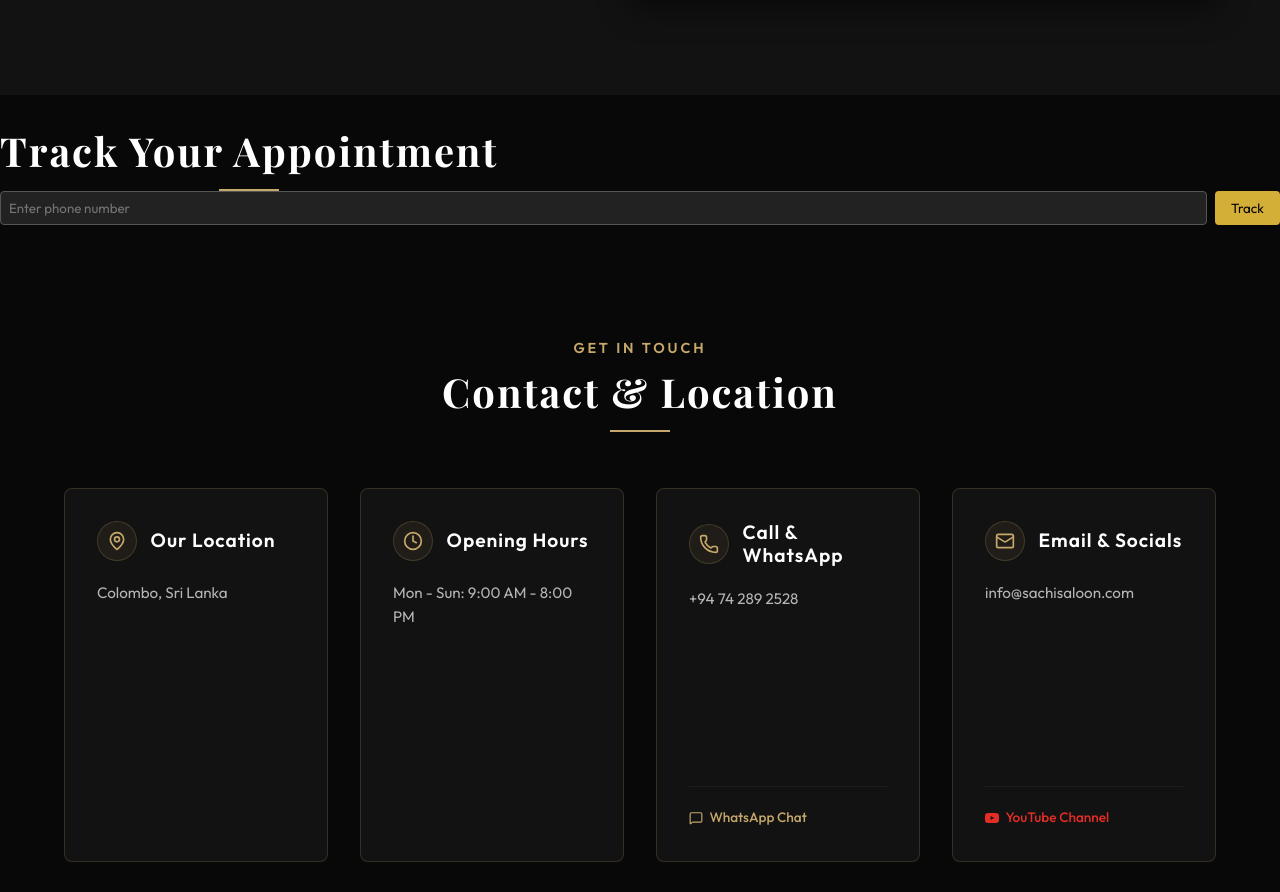
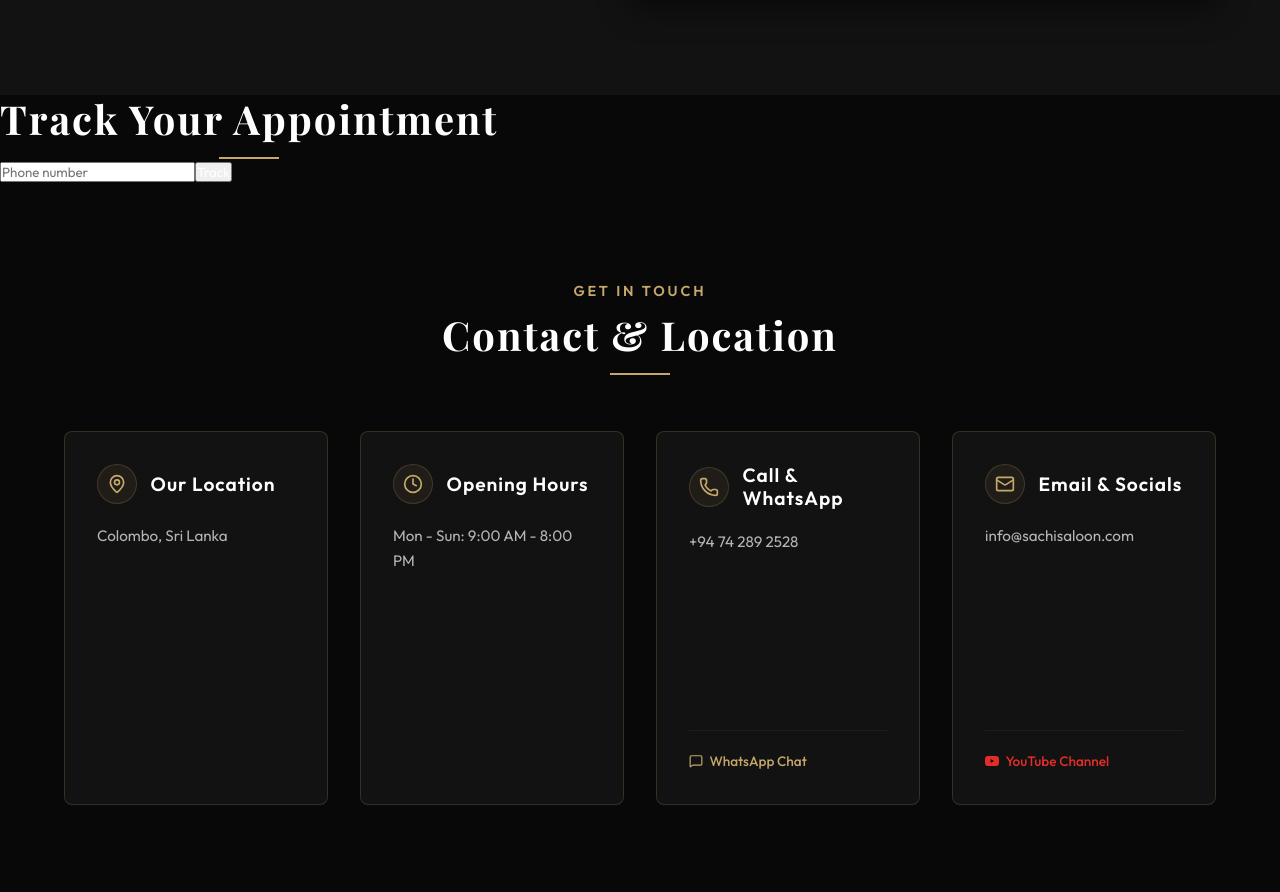
Before and after one commit to harshaboy585-hash/SachiSaloon-Web, a React (Vite) app: page / in a window 1280 px wide. Shown: the part 3699-4591 px from the top of the page. Built offline with nearby package versions, Linux system fonts and the light colour scheme; no server answers; the database is empty; grey boxes are pictures that could not be loaded; a web font is replaced by a local one.

Commit message:
track error

```diff
--- a/src/components/TrackAppointment.jsx
+++ b/src/components/TrackAppointment.jsx
@@ -72,37 +72,33 @@ export default function TrackAppointment() {
   }, [realtimeChannel]);
 
     return (
-    <section className="track-appointment-section" style={{ marginTop: '2rem' }}>
-      <h2 className="section-title" style={{ color: '#fff' }}>Track Your Appointment</h2>
-      <div className="track-input-group" style={{ display: 'flex', gap: '0.5rem', marginBottom: '1rem' }}>
+      <section className="track-appointment-section">
+        <h2 className="section-title">Track Your Appointment</h2>
+        <div className="track-input-group">
           <input
             type="text"
-          placeholder="Enter phone number"
+            placeholder="Phone number"
             value={phone}
             onChange={(e) => setPhone(e.target.value)}
             className="phone-input"
-          style={{ padding: '0.5rem', flex: '1', borderRadius: '4px', border: '1px solid #555', background: '#222', color: '#fff' }}
           />
           <button
             onClick={handleTrack}
             disabled={loading}
             className="track-button"
-          style={{ padding: '0.5rem 1rem', borderRadius: '4px', background: '#d4af37', color: '#000', border: 'none', cursor: 'pointer' }}
           >
             {loading ? 'Tracking...' : 'Track'}
           </button>
         </div>
-      {error && <p style={{ color: '#ff4d4f' }}>{error}</p>}
+        {error && <p className="error-msg">{error}</p>}
         {booking && (
-        <div className="booking-card" style={{ background: 'rgba(0,0,0,0.6)', padding: '1rem', borderRadius: '8px', color: '#fff' }}>
-          <p><strong>Customer Name:</strong> {booking.full_name}</p>
+          <div className="booking-card">
+            <p><strong>Name:</strong> {booking.full_name}</p>
             <p><strong>Service:</strong> {booking.service}</p>
-          <p><strong>Date & Time:</strong> {new Date(booking.start_time).toLocaleString()}</p>
-          <p>
+            <p><strong>When:</strong> {new Date(booking.start_time).toLocaleString()}</p>
+            <p className="status-line">
               <strong>Status:</strong>{' '}
-            <span style={{ padding: '0.2rem 0.6rem', borderRadius: '4px', ...statusColors[booking.status] || { background: '#999', color: '#fff' }}}>
-              {booking.status}
-            </span>
+              <span className={`status-badge ${booking.status?.toLowerCase()}`}>{booking.status}</span>
             </p>
           </div>
         )}
```
Lines whose indentation alone changed are shown as unchanged.
